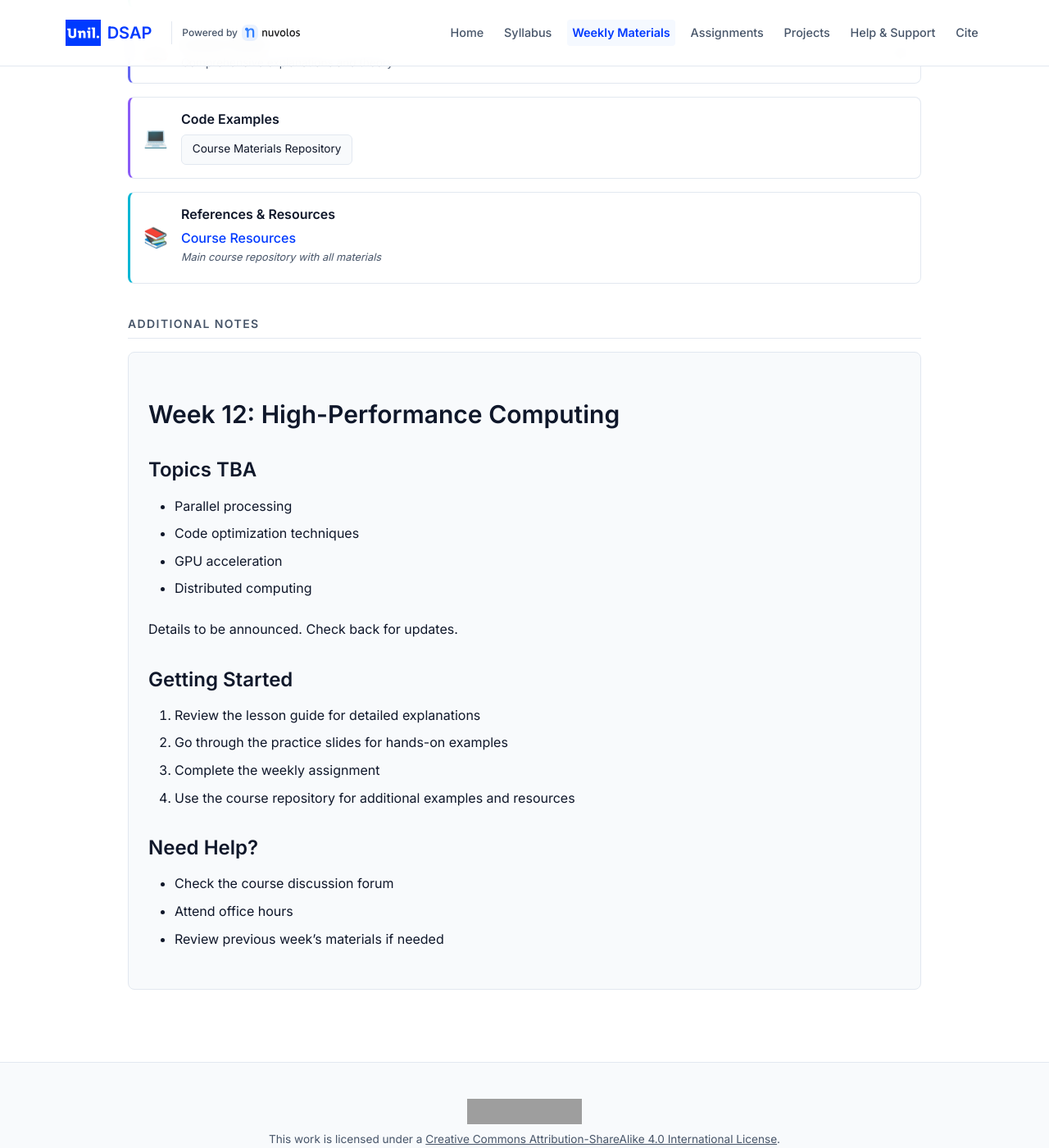
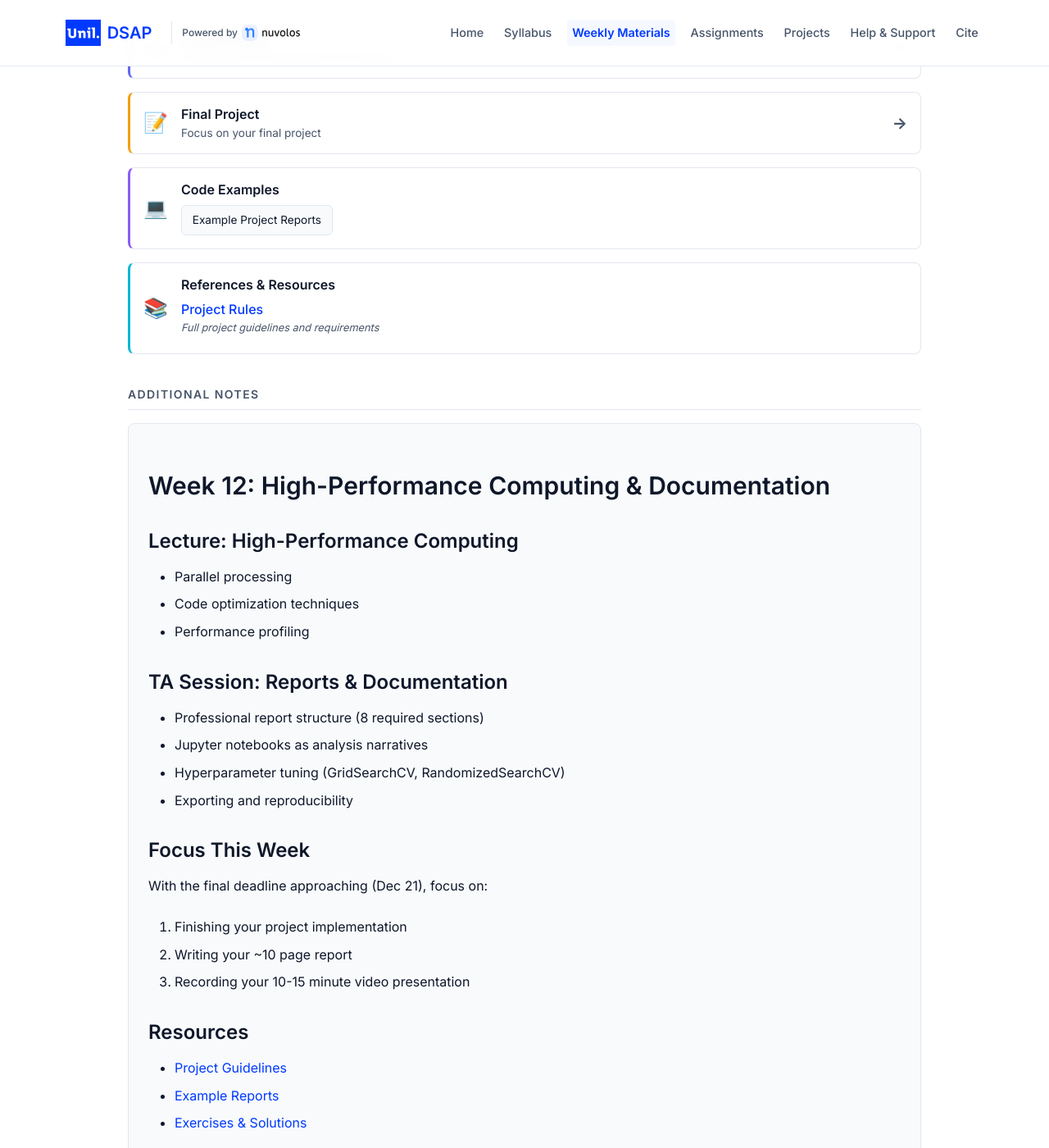
Before and after one commit to ap-unil-2025/course-materials, a Jekyll site: the page built from docs/_weeks/week12.md, in a window 1280 px wide and 1400 px high, scrolled down 512 px. Shown: the whole window at 82% size. Built offline with Jekyll 4.4.1, drawn with Linux system fonts in a browser that asks for light colours; some of the changed text lies outside the part shown; grey boxes are pictures that could not be loaded.

Commit message:
Fix week 12: add lecture slides link, update content
- Link to professor's HPC lecture PDF
- Update description to cover both lecture (HPC) and TA session (reports)
- Add project focus and resources

🤖 Generated with [Claude Code](https://claude.com/claude-code)

Co-Authored-By: Claude <noreply@anthropic.com>

```diff
--- a/docs/_weeks/week12.md
+++ b/docs/_weeks/week12.md
@@ -1,40 +1,43 @@
 ---
-title: "Week 12: High-Performance Computing"
+title: "Week 12: HPC & Documentation"
 date: 2025-12-01
-description: "HPC techniques for accelerating Python code"
-lecture_slides: "#"
+description: "High-performance computing and professional reports"
+lecture_slides: "/course-materials/slides/lecture/lectures/lecture_12/slides/Advanced_Programming_2025_lecture_12.pdf"
 ta_slides: "/course-materials/slides/practice/week12_slides.html"
 lesson: "/course-materials/lessons/week12-lesson.html"
 assignment:
-  title: "HPC Assignment"
-  link: "#"
-  description: "Optimize code performance using HPC techniques"
+  title: "Final Project"
+  link: "/course-materials/projects.html"
+  description: "Focus on your final project"
 examples:
-  - title: "Course Materials Repository"
-    link: "https://github.com/ap-unil-2025/course-materials"
+  - title: "Example Project Reports"
+    link: "/course-materials/projects.html#example-reports"
 references:
-  - title: "Course Resources"
-    link: "https://github.com/ap-unil-2025/course-materials"
-    description: "Main course repository with all materials"
+  - title: "Project Rules"
+    link: "/course-materials/INDIVIDUAL_PROJECT_RULES"
+    description: "Full project guidelines and requirements"
 ---
 
-## Week 12: High-Performance Computing
+## Week 12: High-Performance Computing & Documentation
 
-### Topics TBA
+### Lecture: High-Performance Computing
 - Parallel processing
 - Code optimization techniques
-- GPU acceleration
-- Distributed computing
+- Performance profiling
 
-Details to be announced. Check back for updates.
+### TA Session: Reports & Documentation
+- Professional report structure (8 required sections)
+- Jupyter notebooks as analysis narratives
+- Hyperparameter tuning (GridSearchCV, RandomizedSearchCV)
+- Exporting and reproducibility
 
-### Getting Started
-1. Review the lesson guide for detailed explanations
-2. Go through the practice slides for hands-on examples
-3. Complete the weekly assignment
-4. Use the course repository for additional examples and resources
+### Focus This Week
+With the final deadline approaching (Dec 21), focus on:
+1. Finishing your project implementation
+2. Writing your ~10 page report
+3. Recording your 10-15 minute video presentation
 
-### Need Help?
-- Check the course discussion forum
-- Attend office hours
-- Review previous week's materials if needed
+### Resources
+- [Project Guidelines]({{ '/INDIVIDUAL_PROJECT_RULES' | relative_url }})
+- [Example Reports]({{ '/projects.html#example-reports' | relative_url }})
+- [Exercises & Solutions]({{ '/exercises.html' | relative_url }})
```
Also changed, not shown: content/week-definitions/week12.md (+28 -25 lines).
